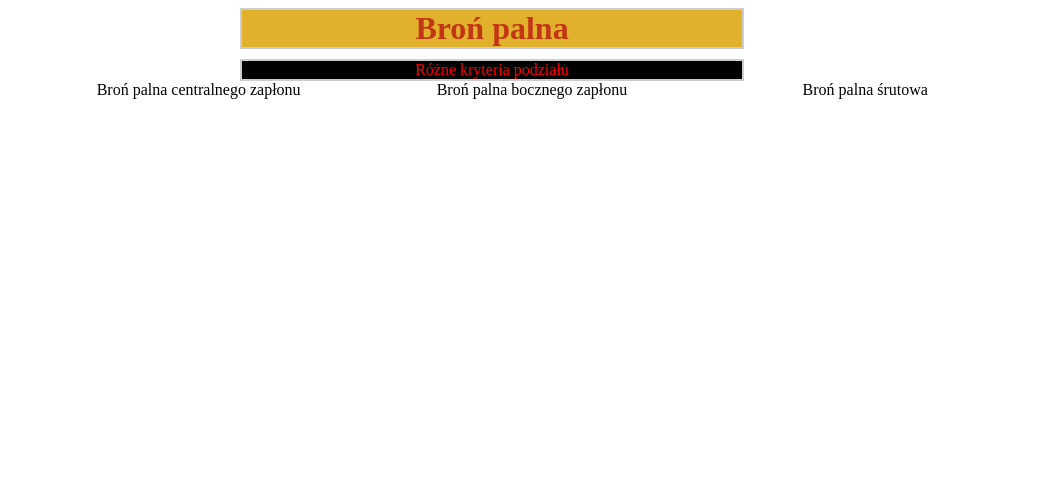
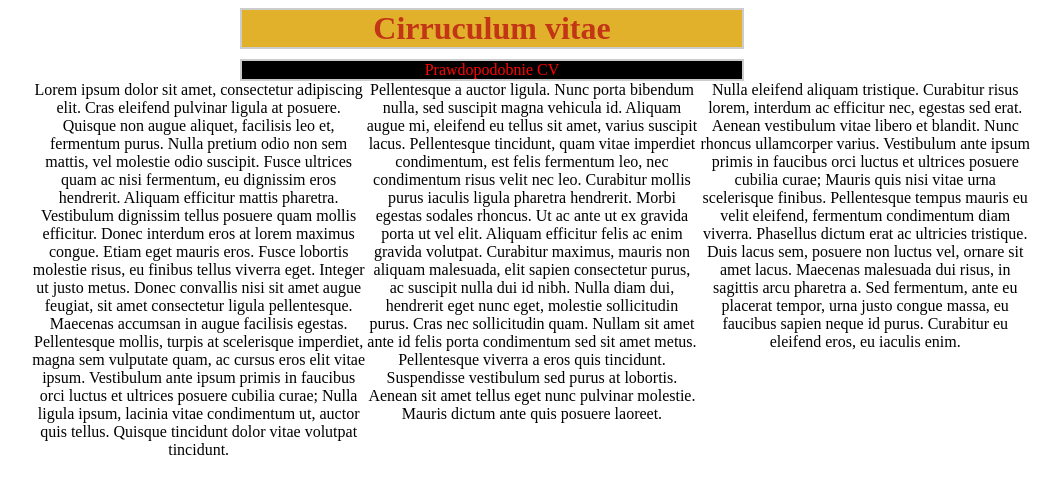
Before and after one commit to Biedrzyk/Drugi-test, a website: page index.html in a window 1280 px wide. Shown: the whole page, without its empty margins (148-1208 px from the left). Drawn offline with Linux system fonts and the light colour scheme.

Commit message:
Changed some text

```diff
--- a/index.html
+++ b/index.html
@@ -10,13 +10,13 @@
 </head>
 
 <body>
-  <h1>Broń palna</h1>
-  <p class="mortal">Różne kryteria podziału</p>
+  <h1>Cirruculum vitae</h1>
+  <p class="mortal">Prawdopodobnie CV</p>
   <nav>
     <ul class="guns">
-        <li class="column">Broń palna centralnego zapłonu</li>
-        <li class="column">Broń palna bocznego zapłonu</li>
-        <li class="column">Broń palna śrutowa</li>
+        <li class="column">Lorem ipsum dolor sit amet, consectetur adipiscing elit. Cras eleifend pulvinar ligula at posuere. Quisque non augue aliquet, facilisis leo et, fermentum purus. Nulla pretium odio non sem mattis, vel molestie odio suscipit. Fusce ultrices quam ac nisi fermentum, eu dignissim eros hendrerit. Aliquam efficitur mattis pharetra. Vestibulum dignissim tellus posuere quam mollis efficitur. Donec interdum eros at lorem maximus congue. Etiam eget mauris eros. Fusce lobortis molestie risus, eu finibus tellus viverra eget. Integer ut justo metus. Donec convallis nisi sit amet augue feugiat, sit amet consectetur ligula pellentesque. Maecenas accumsan in augue facilisis egestas. Pellentesque mollis, turpis at scelerisque imperdiet, magna sem vulputate quam, ac cursus eros elit vitae ipsum. Vestibulum ante ipsum primis in faucibus orci luctus et ultrices posuere cubilia curae; Nulla ligula ipsum, lacinia vitae condimentum ut, auctor quis tellus. Quisque tincidunt dolor vitae volutpat tincidunt.</li>
+        <li class="column">Pellentesque a auctor ligula. Nunc porta bibendum nulla, sed suscipit magna vehicula id. Aliquam augue mi, eleifend eu tellus sit amet, varius suscipit lacus. Pellentesque tincidunt, quam vitae imperdiet condimentum, est felis fermentum leo, nec condimentum risus velit nec leo. Curabitur mollis purus iaculis ligula pharetra hendrerit. Morbi egestas sodales rhoncus. Ut ac ante ut ex gravida porta ut vel elit. Aliquam efficitur felis ac enim gravida volutpat. Curabitur maximus, mauris non aliquam malesuada, elit sapien consectetur purus, ac suscipit nulla dui id nibh. Nulla diam dui, hendrerit eget nunc eget, molestie sollicitudin purus. Cras nec sollicitudin quam. Nullam sit amet ante id felis porta condimentum sed sit amet metus. Pellentesque viverra a eros quis tincidunt. Suspendisse vestibulum sed purus at lobortis. Aenean sit amet tellus eget nunc pulvinar molestie. Mauris dictum ante quis posuere laoreet.</li>
+        <li class="column">Nulla eleifend aliquam tristique. Curabitur risus lorem, interdum ac efficitur nec, egestas sed erat. Aenean vestibulum vitae libero et blandit. Nunc rhoncus ullamcorper varius. Vestibulum ante ipsum primis in faucibus orci luctus et ultrices posuere cubilia curae; Mauris quis nisi vitae urna scelerisque finibus. Pellentesque tempus mauris eu velit eleifend, fermentum condimentum diam viverra. Phasellus dictum erat ac ultricies tristique. Duis lacus sem, posuere non luctus vel, ornare sit amet lacus. Maecenas malesuada dui risus, in sagittis arcu pharetra a. Sed fermentum, ante eu placerat tempor, urna justo congue massa, eu faucibus sapien neque id purus. Curabitur eu eleifend eros, eu iaculis enim.</li>
     </ul>
   </nav>
 </body>
```
